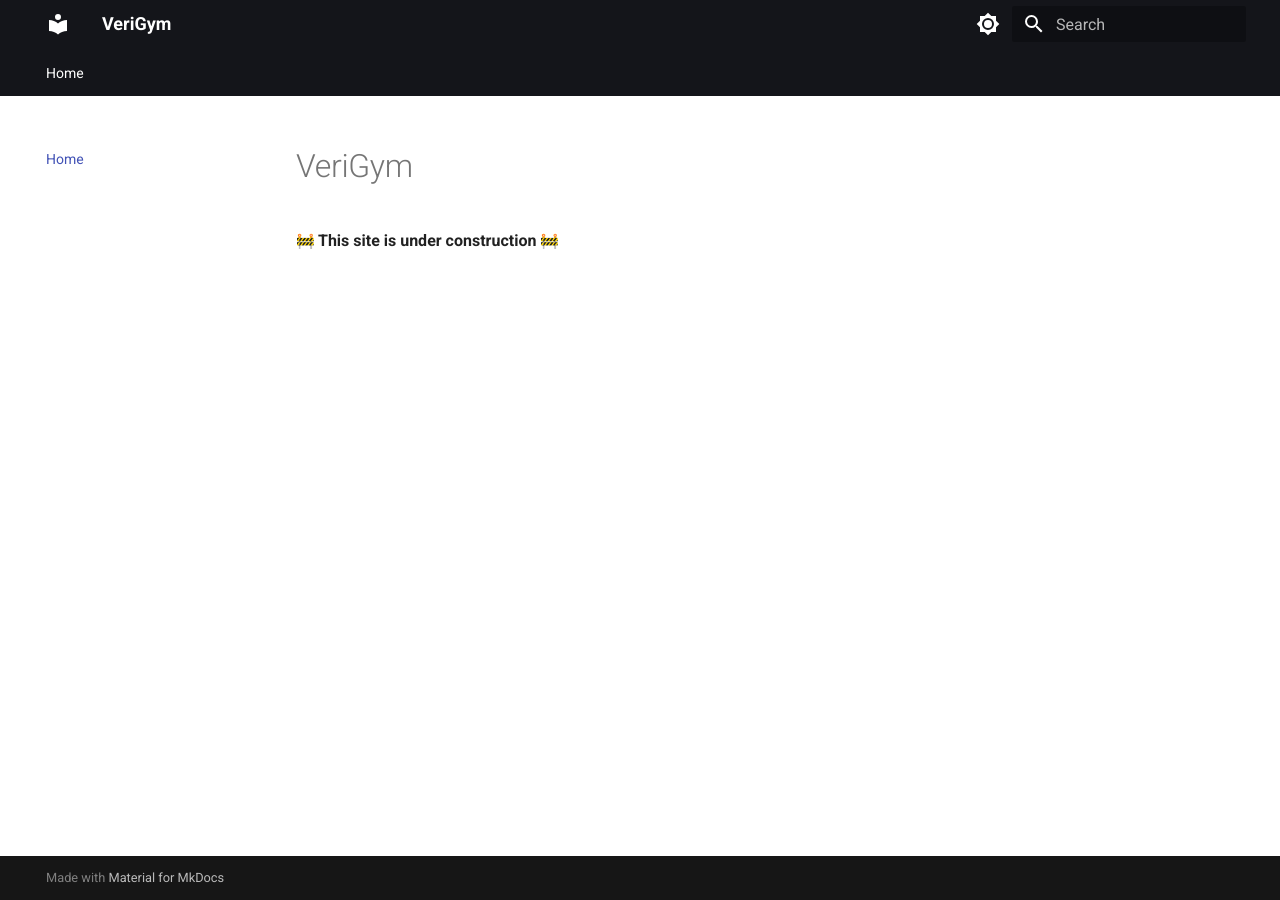
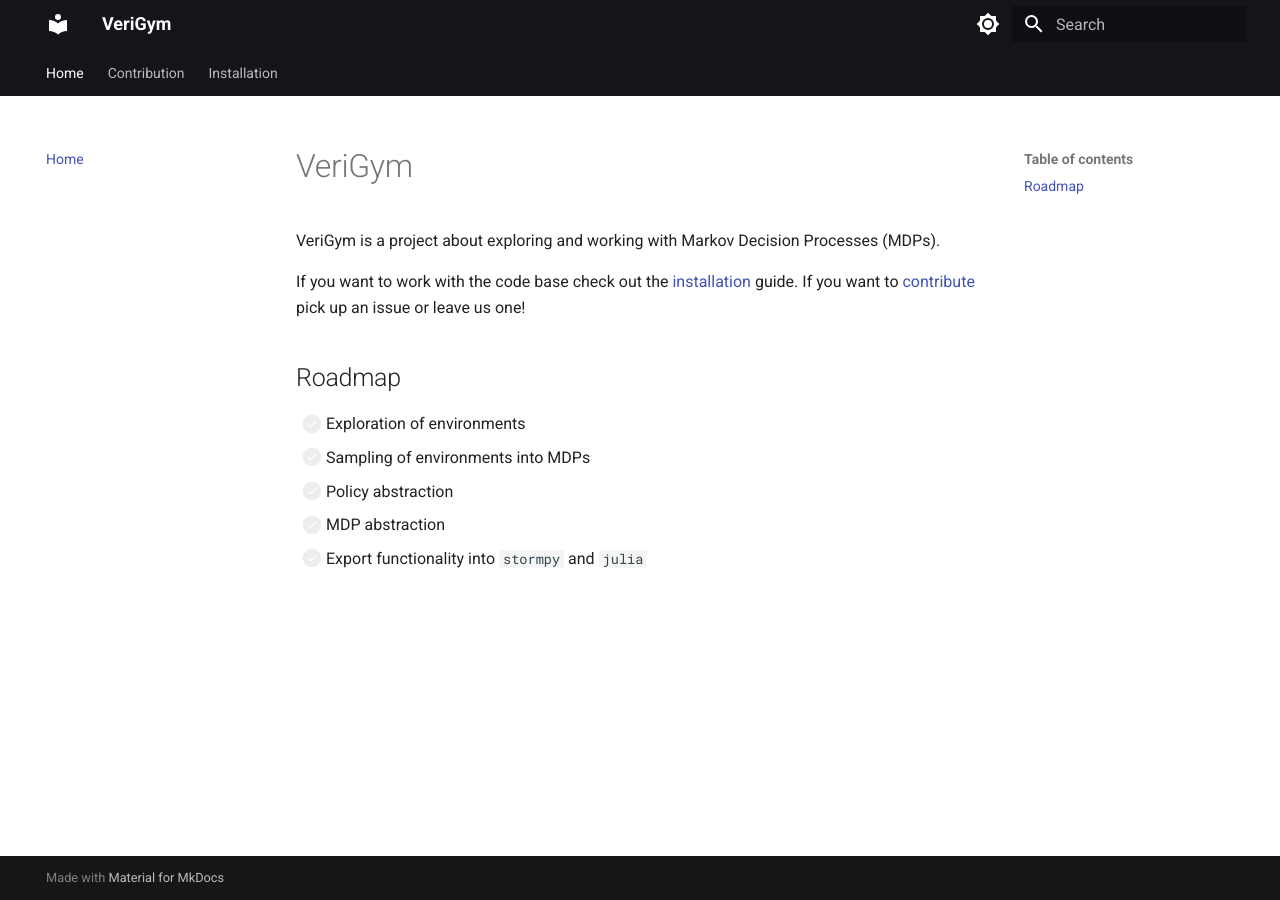
Before and after one commit to ai-fm/VeriGym, an MkDocs documentation site: the page built from docs/index.md, in a window 1280 px wide. Built offline with MkDocs 1.6.1 and Material for MkDocs 9.7.7, drawn with Linux system fonts in a browser that asks for light colours; emoji names are drawn with the system emoji font.

Commit message:
feat: Add contribution and installation guides

```diff
--- a/docs/index.md
+++ b/docs/index.md
@@ -1,3 +1,14 @@
 # VeriGym
 
-:construction: **This site is under construction** :construction:
+VeriGym is a project about exploring and working with Markov Decision Processes (MDPs).
+
+If you want to work with the code base check out the [installation](./installation.md) guide.
+If you want to [contribute](./contribution.md) pick up an issue or leave us one!
+
+## Roadmap
+
+- [ ] Exploration of environments
+- [ ] Sampling of environments into MDPs
+- [ ] Policy abstraction
+- [ ] MDP abstraction
+- [ ] Export functionality into `stormpy` and `julia`
--- a/mkdocs.yml
+++ b/mkdocs.yml
@@ -44,6 +44,8 @@ theme:
 
 nav:
   - Home: index.md
+  - Contribution: contribution.md
+  - Installation: installation.md
 
 markdown_extensions:
   - admonition
```
Also changed, not shown: docs/contribution.md (added, +113 -0 lines), docs/installation.md (added, +40 -0 lines).
